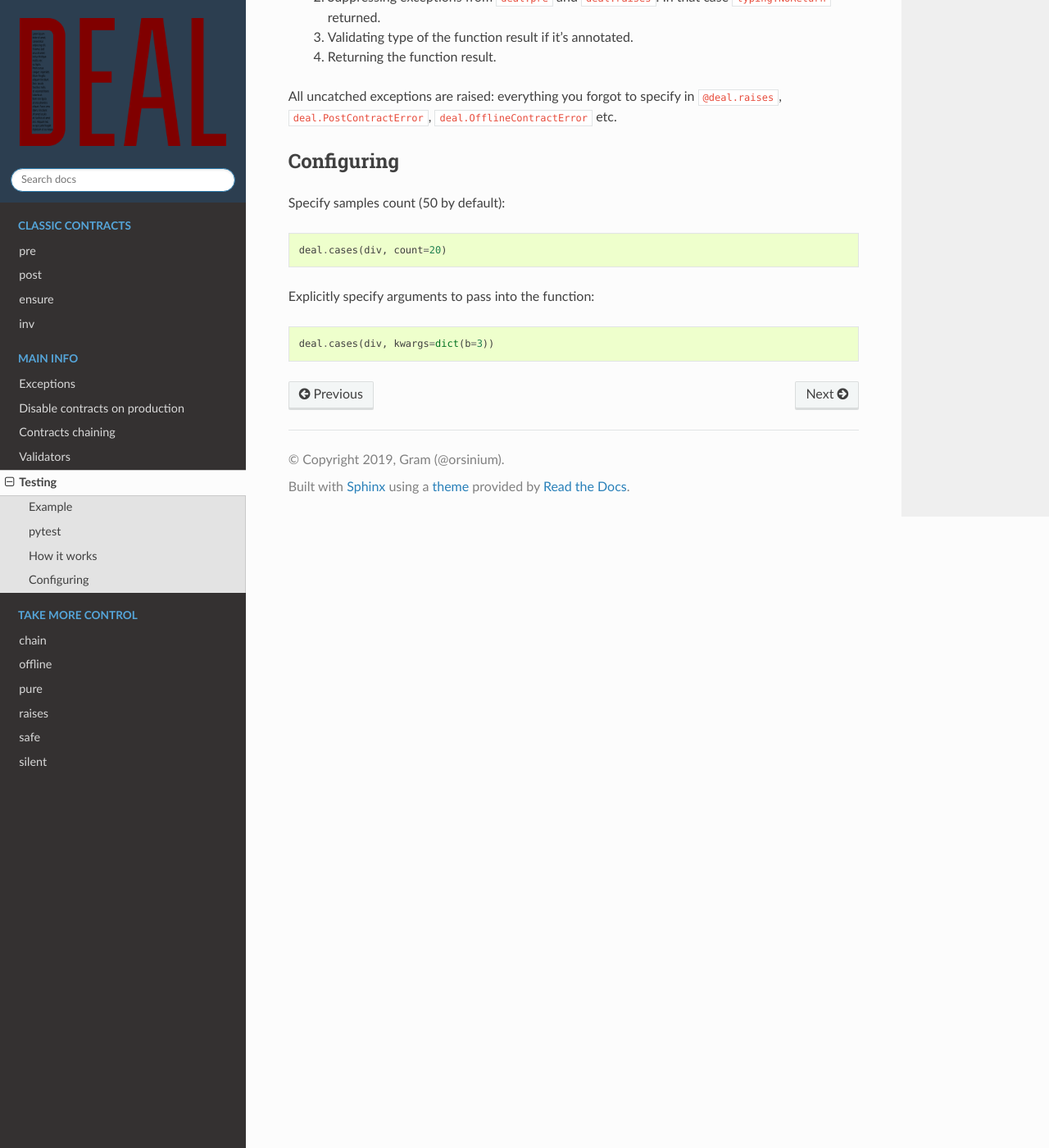
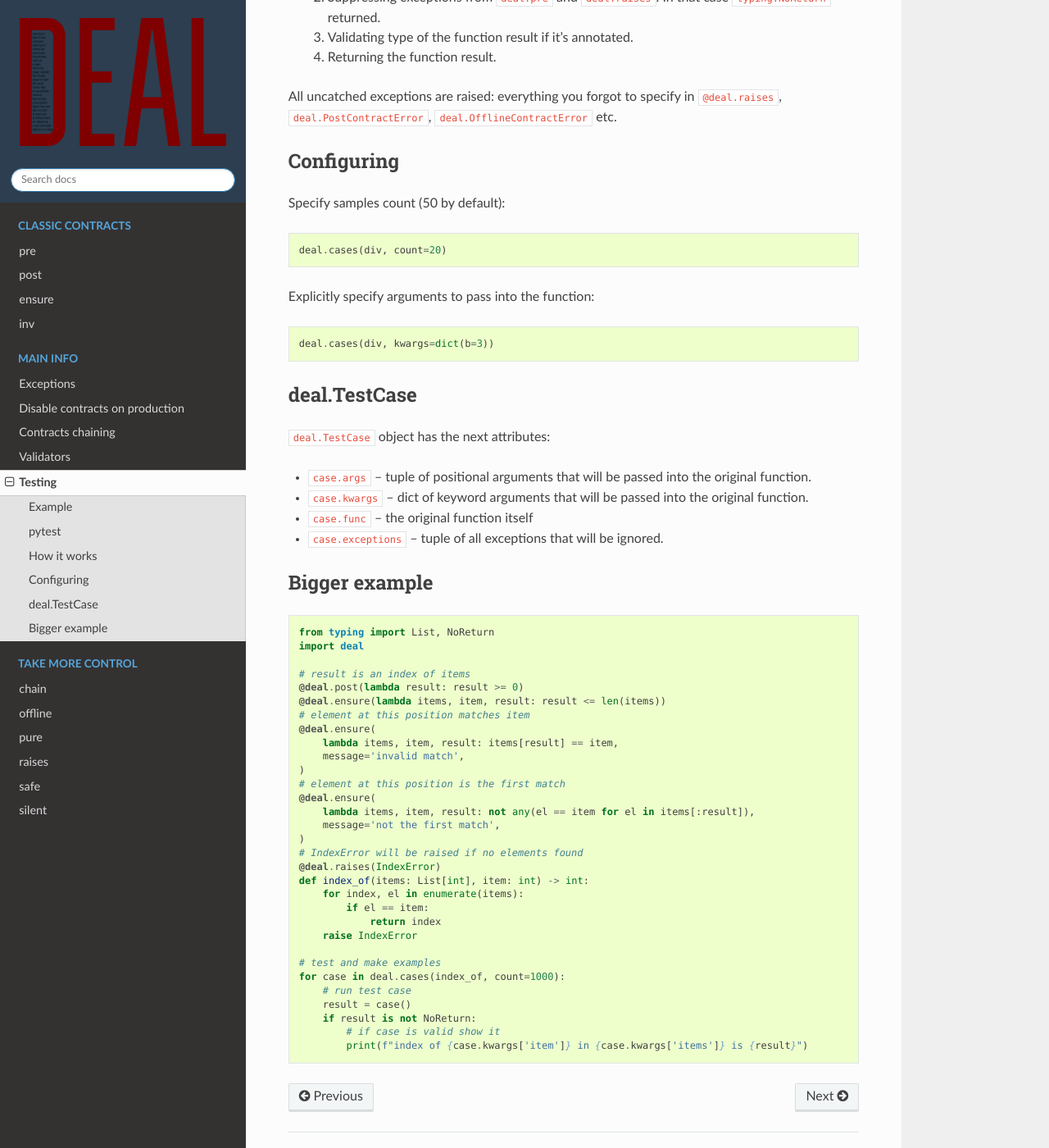
Before and after one commit to life4/deal, a Sphinx documentation site: the page built from docs/testing.md, in a window 1280 px wide and 1400 px high, scrolled down 992 px. Shown: the whole window at 82% size. Built offline with Sphinx 7.4.7 and the Read the Docs theme 2.0.0, drawn with Linux system fonts in a browser that asks for light colours.

Commit message:
add cool example

````diff
--- a/docs/testing.md
+++ b/docs/testing.md
@@ -56,3 +56,48 @@ Explicitly specify arguments to pass into the function:
 ```python
 deal.cases(div, kwargs=dict(b=3))
 ```
+
+## deal.TestCase
+
+`deal.TestCase` object has the next attributes:
+
++ `case.args` -- tuple of positional arguments that will be passed into the original function.
++ `case.kwargs` -- dict of keyword arguments that will be passed into the original function.
++ `case.func` -- the original function itself
++ `case.exceptions` -- tuple of all exceptions that will be ignored.
+
+## Bigger example
+
+```python
+from typing import List, NoReturn
+import deal
+
+# result is an index of items
+@deal.post(lambda result: result >= 0)
+@deal.ensure(lambda items, item, result: result <= len(items))
+# element at this position matches item
+@deal.ensure(
+    lambda items, item, result: items[result] == item,
+    message='invalid match',
+)
+# element at this position is the first match
+@deal.ensure(
+    lambda items, item, result: not any(el == item for el in items[:result]),
+    message='not the first match',
+)
+# IndexError will be raised if no elements found
+@deal.raises(IndexError)
+def index_of(items: List[int], item: int) -> int:
+    for index, el in enumerate(items):
+        if el == item:
+            return index
+    raise IndexError
+
+# test and make examples
+for case in deal.cases(index_of, count=1000):
+    # run test case
+    result = case()
+    if result is not NoReturn:
+        # if case is valid show it
+        print(f"index of {case.kwargs['item']} in {case.kwargs['items']} is {result}")
+```
````
Also changed, not shown: docs/decorators/ensure.md (+1 -1 lines).
